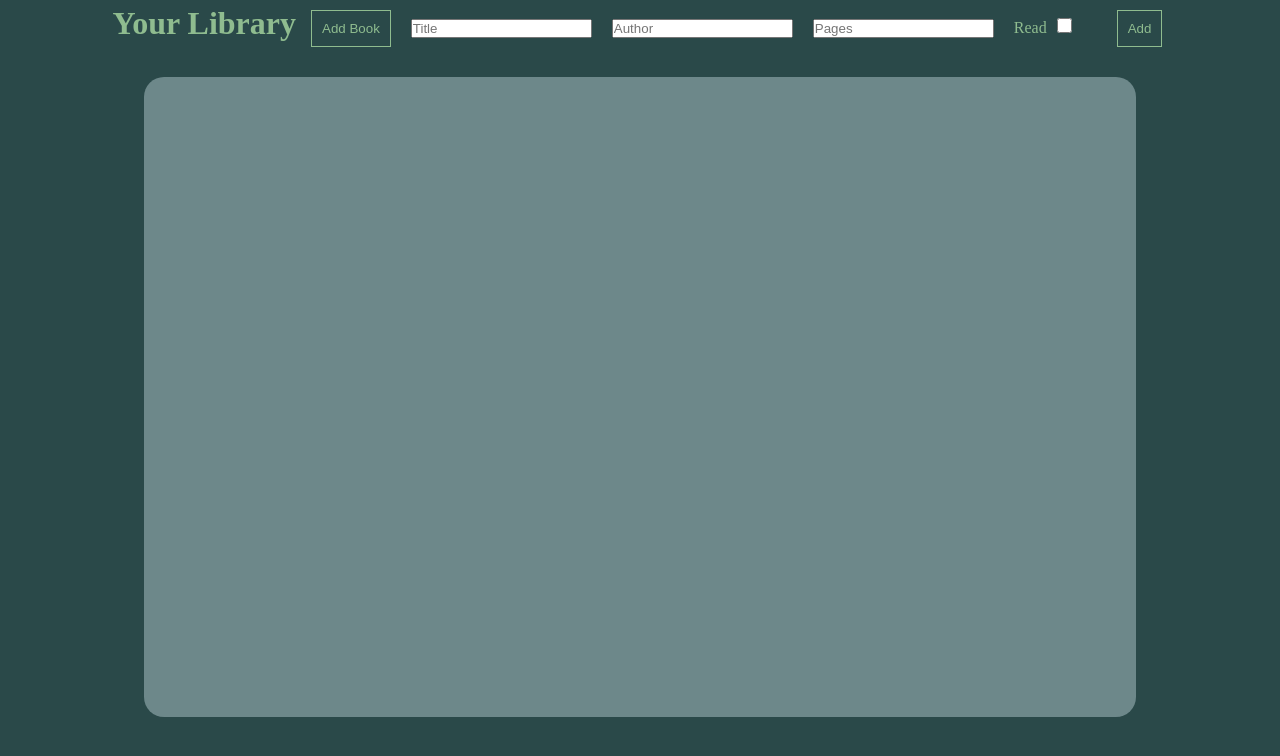
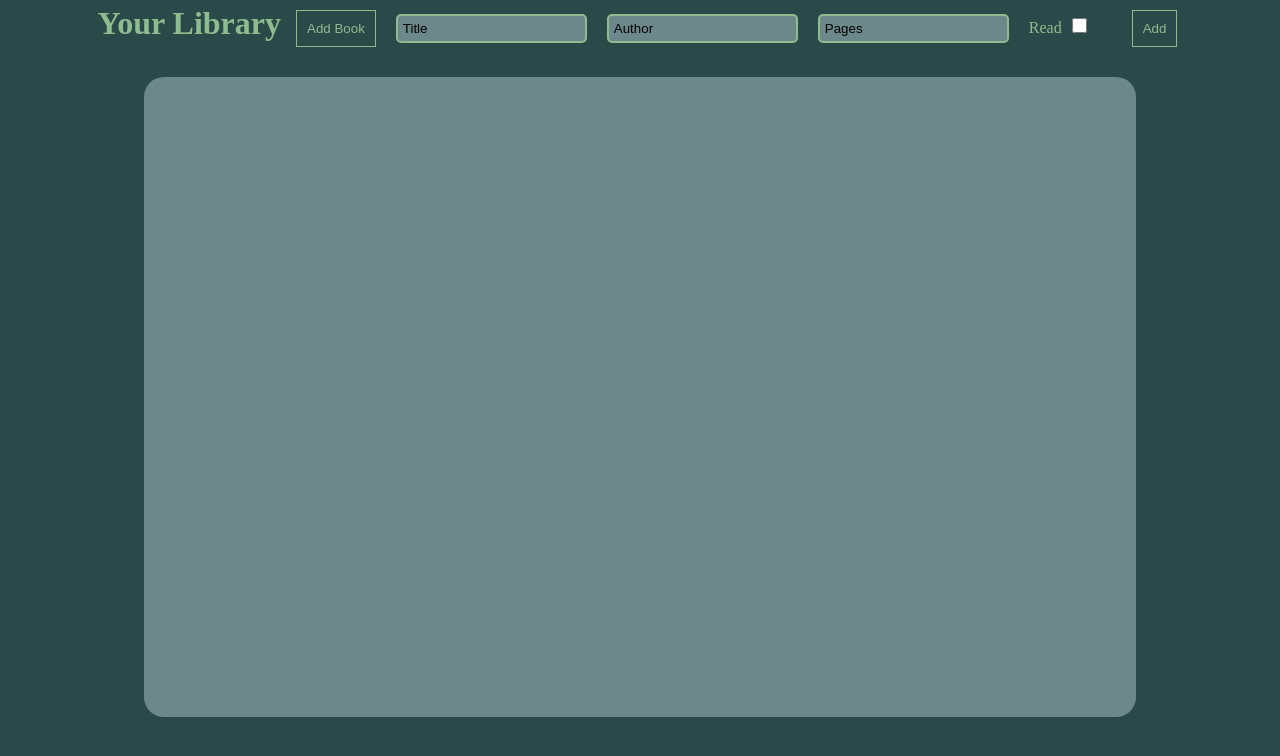
Before and after one commit to DylanHojnoski/Library, a plain HTML site: page index.html in a window 1280 px wide. Both pictures are taken after a click on the button "Add Book". Drawn offline with Linux system fonts and the light colour scheme.

Commit message:
Changed text fields color

```diff
--- a/main.js
+++ b/main.js
@@ -89,7 +89,7 @@ function addBookCard()
     title.textContent = bookObject.title;
 
     const author = document.createElement("p");
-    author.textContent = `Author: ${bookObject.author}`;
+    author.textContent = `By: ${bookObject.author}`;
 
     const pages = document.createElement("p");
     pages.textContent = `Pages: ${bookObject.pages}`;
--- a/style.css
+++ b/style.css
@@ -41,6 +41,24 @@ button:hover {
 
 input {
     margin: 10px;
+    padding: 5px;
+    border: 2px solid #8fbc8f;
+    border-radius: 5px;
+    background-color: #6d888a;
+}
+
+::placeholder {
+    color: #000000;
+}
+
+input::-webkit-outer-spin-button,
+input::-webkit-inner-spin-button {
+  -webkit-appearance: none;
+  margin: 0;
+}
+
+input[type=number] {
+  -moz-appearance: textfield;
 }
 
 header label {
@@ -88,9 +106,9 @@ header label {
     flex-basis: 20%;
     text-align: center;
     margin: 10px;
-    box-shadow: 1px 1px 5px #00000063;
+    box-shadow: 5px 5px 5px #00000063;
     max-height: 200px;
-    border: 3px solid #2f4f4f;
+    border: 3px solid #839999;
 }
 
 .book h2 {
```
